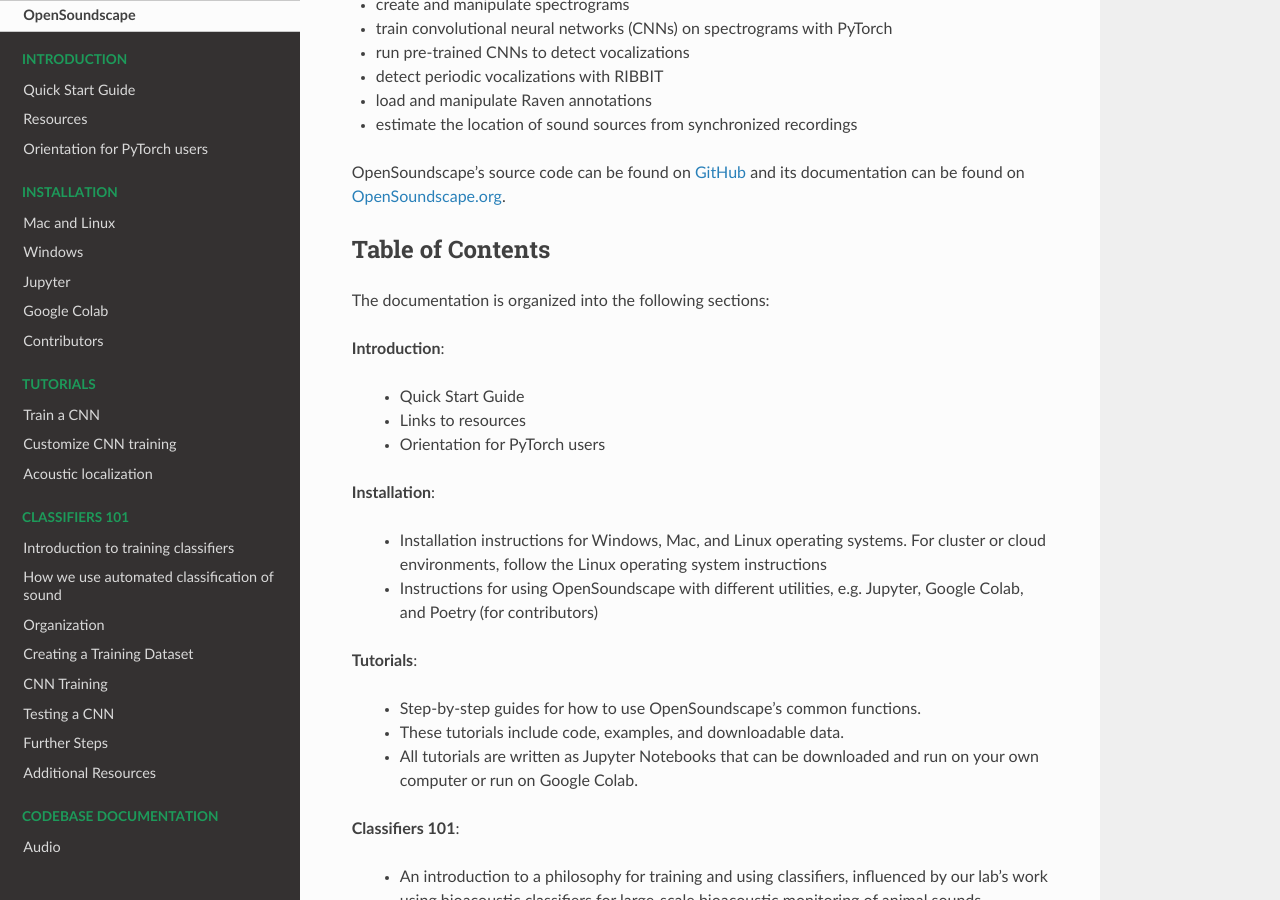
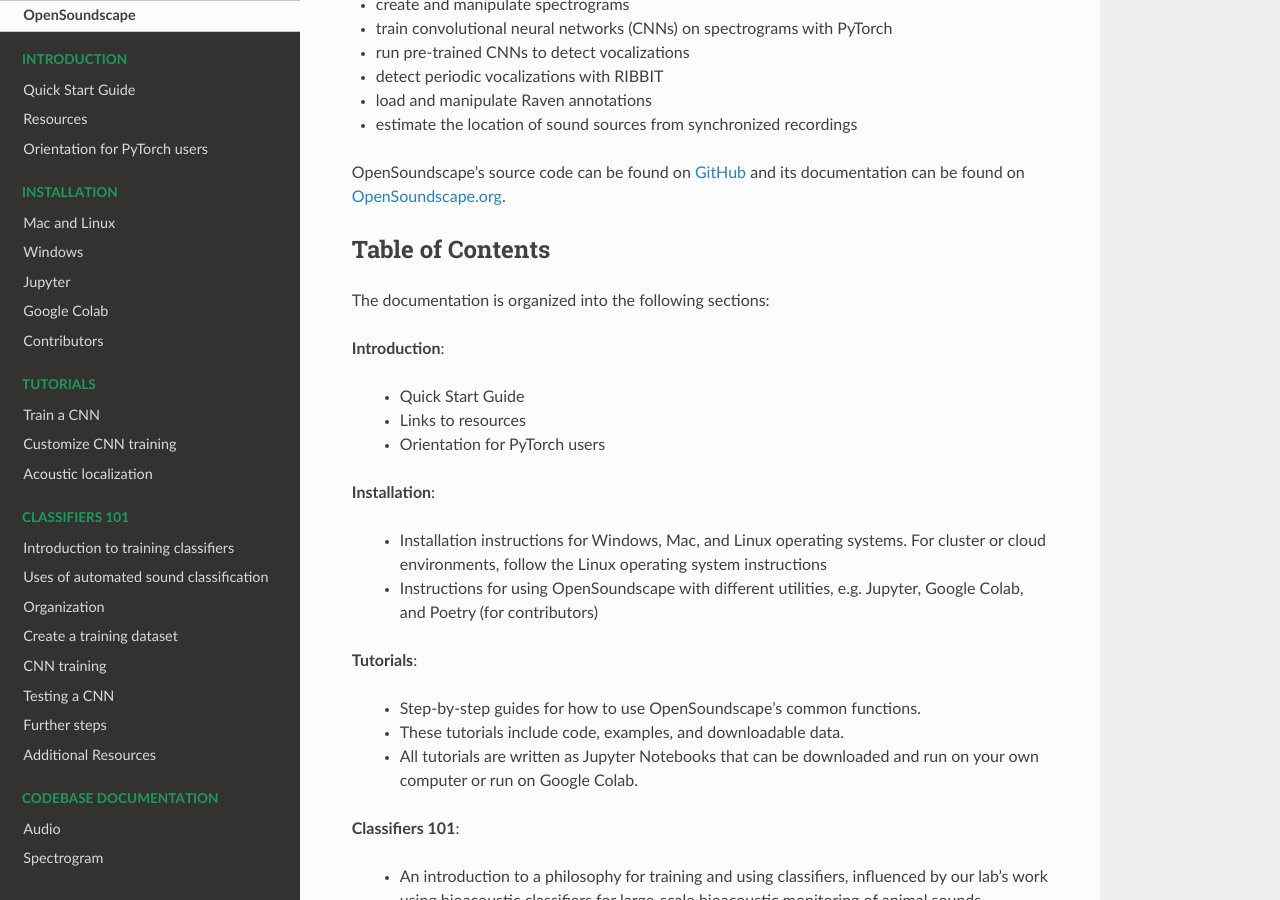
Before and after one commit to kitzeslab/opensoundscape, a Sphinx documentation site: the page built from docs/index.rst, in a window 1280 px wide and 900 px high, scrolled down 311 px. Built offline with Sphinx 7.4.7 and the Read the Docs theme 2.0.0, drawn with Linux system fonts in a browser that asks for light colours; pages that are not in the unit, such as notebooks, are missing from menus; the version number is read from the project's files by our own code.

Commit message:
Standardize capitalization

```diff
--- a/docs/classifier_guide/Intro.md
+++ b/docs/classifier_guide/guide.md
@@ -4,7 +4,7 @@
 This document is intended to serve as an introduction to the classifier training workflow and considerations that need to be made before diving in rather than a programming how-to. For more detailed instructions on **how** to use OpenSoundscape, see the <a href="http://opensoundscape.org/en/latest/" target="_blank"> documentation</a>.
 
 
-# How we use automated classification of sound
+# Uses of automated sound classification
 The purpose of a **classifier** is to take some data and assign a "class" to it. Let's say you have some audio data that you recorded in the field. You're trying to find some particular "classes" of sound: like a particular bird species's call, the noise of a chainsaw, or a chorus of frogs.
 
 In the example shown in Fig. 1, six different bird species can all be seen on a "spectrogram," or an image of a sound track which displays sound in terms of timing (x-axis), pitch (y-axis), and relative loudness (darker parts are louder). Note how different each of the boxed sounds looks compared to all the others. Animals in nature which produce sound are usually trying to send messages to other members of their own species. To do this, they must be identifiable from other sounds around them, and it must be clear whether they're saying something like "this is my turf" versus "look out, hawk!" This fortunately makes the task of human classification of sounds relatively simple (in most cases but not all).
@@ -104,7 +104,7 @@
 **A final note:**
 If you are interested in learning more about how to make your work more reproducible, check out The Practice of [Reproducible Research](http://www.practicereproducibleresearch.org/).
 
-# Creating a Training Dataset
+# Create a training dataset
 
 **This and the following sections pertain only to the training of CNNs; other types of classifiers are created in other ways.**
 
@@ -120,7 +120,7 @@
 
 2)  **Field data** containing the sound classes recorded by autonomous recorders. Many published annotated datasets include autonomously recorded sounds; for a list of annotated bird datasets, see [here](https://docs.google.com/spreadsheets/d/1KrmCB0vvSK7V3znJfycO-eOMZJKP2F-Ih6neRYPz1Xc/edit#gid=629410210).
 
-### Targeted Recordings with Field Data Overlays
+### Targeted recordings with field data overlays
 
 A mix of targeted recordings (i.e., directional recordings of a certain species frequently created using a parabolic microphone) and field data (i.e., non-directional recordings of no particular sound frequently created using **automated recording units**, or **ARUs**) is the most common source of training data we have been using to train CNNs. Field data are used as **overlays**. Imagine taking a translucent image and putting it on top of another image--the one on top is the overlay. Generally, we use overlays when we think the data for a class will not be representative of the recordings we want the classifier to predict on which are field data. Often, targeted recordings from sound libraries will be louder than what we see in field data and contain fewer background sounds.
 
@@ -133,7 +133,7 @@
 One easy source of overlays are pre-annotated datasets such as the "[PNRE dataset](https://doi.org/10.1002/ecy.3329)" or the "[Ithaca dataset](https://zenodo.org/record/7050014#.Y4-Lx-zMLuU)" because you already know exactly what these datasets contain making it easy to exclude clips that may contain your target species. The caveat is that you should not use a dataset you used for overlays as a test set for your classifier because the classifier has learned that those clips do not contain the target making it seem like it has better performance
 than it really does.
 
-### Field Data
+### Field data
 
 If targeted recordings are not representative of the field data I will be later predicting on, why use it at all? Why not just use field data? Targeted recordings paired with field data overlays might actually be advantageous in at least some situations.
 
@@ -267,7 +267,7 @@
 
 **Always save your final labels as one versioned csv file.** This enables you to know precisely which data you used in training and can help you re-create a classifier in the event that it's lost. **Also, keep a record of how you create your training data and overlays.** Parameters used in creating clips such as the proportion of a vocalization that must be present to be considered a positive are not saved unless you make a record of them.
 
-# CNN Training
+# CNN training
 
 Training a machine learning model is the process through which the algorithm learns to predict the correct class (or classes) for a given input sample. In our case, we might want a CNN to predict the correct bird species present (classes) in a 5-second audio clip (sample). The training data we have prepared is what the algorithm will "study" to learn how to predict the correct labels for a sample. The process that the algorithm uses to "study" and learn from the training data is called training (or fitting) the model.
 
@@ -277,7 +277,7 @@
 
 While this section is not strictly necessary for understanding how to train a classifier, it may provide you with more context for why we make the decisions we do in training CNNs. It's a good idea to understand how your tool of choice works.
 
-### Neural Networks
+### Neural networks
 
 A neural network is a network of many nodes and connections between them, structured as a sequence of layers (see Fig. 12).
 
@@ -313,7 +313,7 @@
 
 Preprocessing basically means what parameters are applied to create the tensors. You already saw some of these parameters in the previous section such as **bandpass range**, **window samples**, and **overlap samples**. During training is where these parameters actually come into effect. Also part of preprocessing are **overlays** and **overlay weights**, or the weight (e.g., 0.5) or random range of weights (e.g., 0.3-0.7) applied to the overlay when the overlay and underlying training image are averaged together.
 
-### Data Augmentation
+### Data augmentation
 
 In each epoch, the classifier does not see precisely the same image every time. Instead, to increase its ability to generalize the features of the image that it's learning, it gets a modified, or "augmented" version of the image which differs a bit each epoch. The parameters used in augmentation of the image are also part of the preprocessor. Overlays are considered part of augmentation.
 
@@ -329,7 +329,7 @@
 
 **You should not simply trust that a final classifier is a good one. Often, first classifiers will not perform very well in a real-world setting. Thus, you first have to assemble a test set that mimics the real-world setting, and then apply one of multiple methods of examining classifier performance, including calculating performance metrics or examining histograms.**
 
-## Assembling an Appropriate Test Set
+## Assembling an appropriate test set
 
 Testing performance of a classifier really comes down to the **test set**. Like the **validation set**, the test set is used to assess the performance of a classifier. Unlike the validation set, you predict on the test set separately outside of model training. Unlike the validation set, the test set is not used to decide during training which version of the classifier is the best one. That's not to say the clips in the test set and the validation set are mutually exclusive, however. These terms simply describe where and when you are predicting on a set of clips.
 
@@ -347,7 +347,7 @@
 
 Preferably, a test set should include several dozen positive examples of a target sound but even a handful can give you an idea of score separation between true positives and true negatives. Field data annotated for the target species can be combined with other fully-annotated soundscapes that do not contain the target sounds to get a better picture of how the classifier performs on a variety of data.
 
-## Precision and Recall
+## Precision and recall
 
 One of the more universally-accepted ways of testing CNN performance is by examining **precision** and **recall**. These can be hard metrics to remember and get straight.
 
@@ -372,7 +372,7 @@
 
 Fig. 17. Examples of typical precision-recall curves (a and c) and a threshold versus precision and recall plots (b and d). All of these plots pertain to the very same model--the only difference is the test dataset. A and b are with respect to a test dataset that is very similar to the training data used to create the model. C and d pertain to test data from different domains.
 
-## Score Histograms
+## Score histograms
 
 Frequently, we have found ourselves favoring the use of histograms to display the distributions of true positive and true negative scores from test sets. These provide an easily interpretable way to see how well the classifier differentiates positive and negative clips. They may also provide clues as to how a classifier performs on variations of the target sound or potential confusion sounds (i.e., sounds which are similar to the target sound and may be confused with it). The greater the separation between the true positives and the true negatives, the better the classifier is doing (see Fig. 18). Each plot in Fig. 18 has some issues, but we were generally satisfied with the performance of the classifiers in Fig. 18a, 18b, and 18d. Fig. 18a and Fig 18b both show left skews in the true positives. This may have been caused by partial vocalizations in the test set clips which were marked as true positives. Fig. 18c below shows an example of a bimodal histogram. In this instance, it was caused by another type of vocalization produced by the bird in question which was not well-represented in the training dataset.
 
@@ -392,7 +392,7 @@
 
 Fig. 19. Histograms of the true positives and true negatives scores from the same classifier on two different test datasets (a from Montana and b from the East Coast).
 
-# Further Steps
+# Further steps
 
 So you've trained a classifier, tested its performance, and now you're wondering what to do next. Should I retrain based on performance on the test set or proceed? There's no right answer, but keep in mind, **the classifier does not need to be perfect, only useful.**
 
--- a/docs/index.rst
+++ b/docs/index.rst
@@ -110,7 +110,7 @@
    :hidden:
    :caption: Classifiers 101
 
-   classifier_guide/Intro.md
+   classifier_guide/guide.md
    classifier_guide/why_classify
    classifier_guide/data_organization
    classifier_guide/create_training_dataset
```
Also changed, not shown: docs/classifier_guide/overview.md (deleted, +0 -3 lines).
